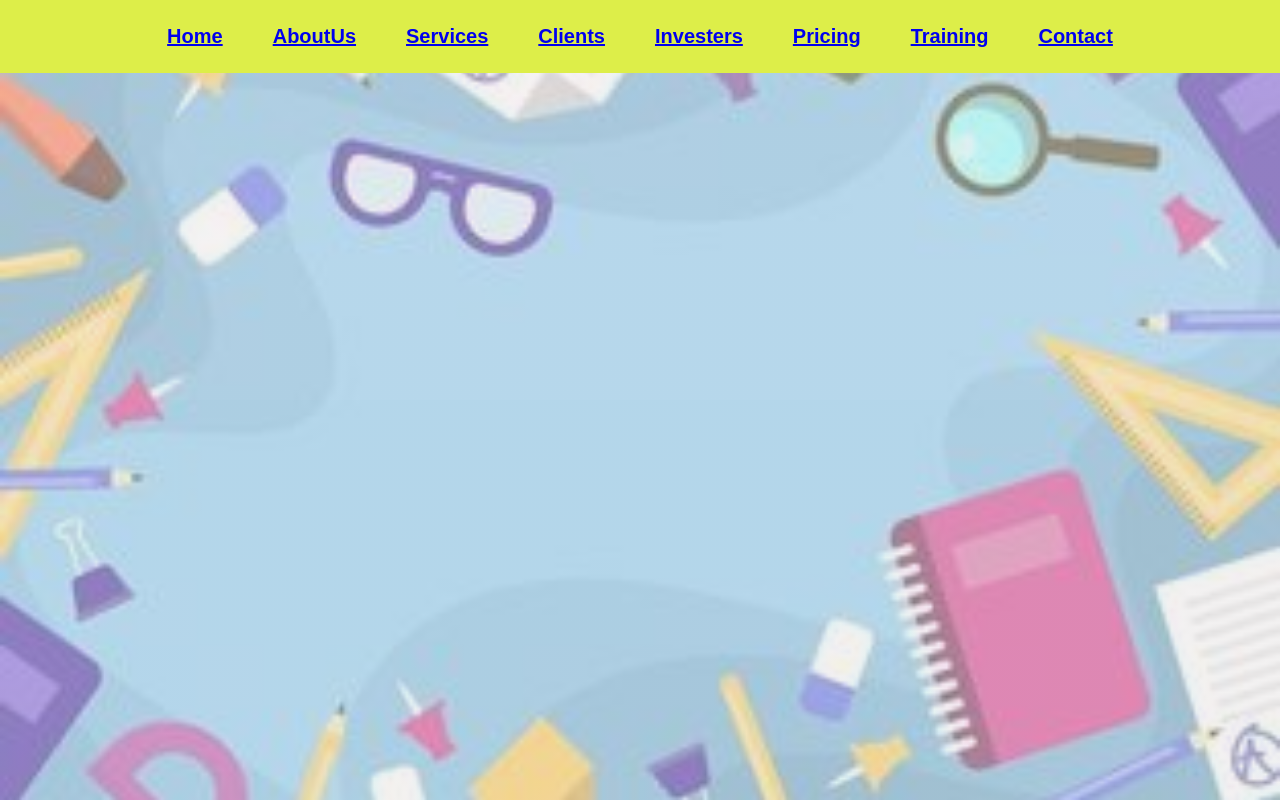
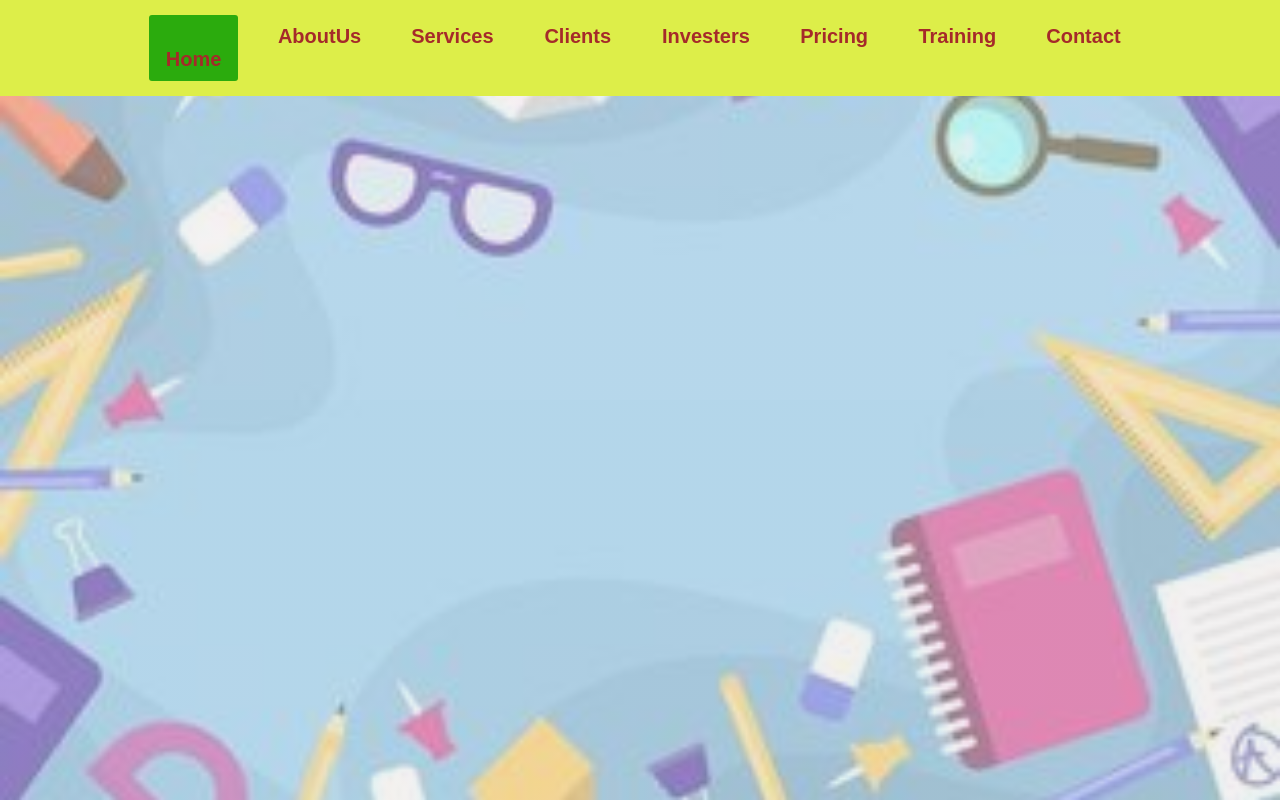
Before and after one commit to dity51028/DropDown, a plain HTML site: page index.html in a window 1280 px wide. Drawn offline with Linux system fonts and the light colour scheme.

Commit message:
icons added

```diff
--- a/index.html
+++ b/index.html
@@ -6,11 +6,12 @@
     <meta name="viewport" content="width=device-width, initial-scale=1.0">
     <title>Drop-dowm Menu Design</title>
     <link rel="stylesheet" href="style.css">
+    <link rel="stylesheet" href="https://cdn.jsdelivr.net/npm/@fortawesome/fontawesome-free@6.2.1/css/fontawesome.min.css">
 </head>
 <body>
     <div class="menubar">
     <ul>
-        <li> <a href="#">Home</a> </li>
+        <li class="active"> <i class="fa-solid fa-house"></i><a href="#">Home</a> </li>
         <li> <a href="#">AboutUs</a> </li>
         <li> <a href="#">Services</a> </li>
         <li> <a href="#">Clients</a> </li>
--- a/style.css
+++ b/style.css
@@ -28,5 +28,14 @@ body{
     width: 100%;
     margin: 15px;
     padding: 10px;
-    font-weight: bolder;
+    font-weight: bold;
 }
+.menubar ul li a
+{
+    text-decoration: none;
+    color: brown;
+}
+.active, .menubar ul li:hover{
+    background: #2bab0d;
+    border-radius: 3px;
+}
```
